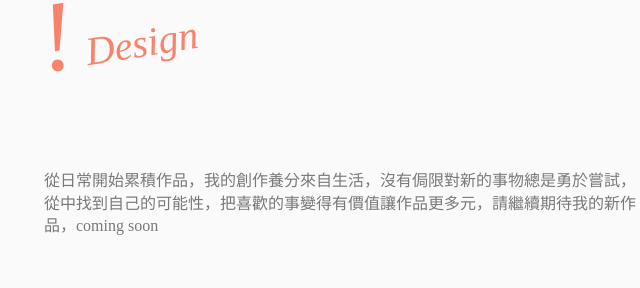
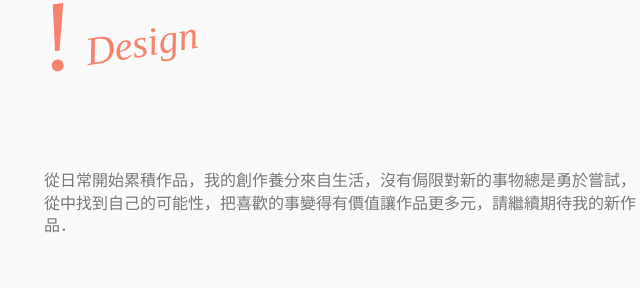
Before and after one commit to nowherefish/my-pu, a plain HTML site: page index.html in a window 1280 px wide. Shown: the part 2040-2328 px from the top of the page, 71-711 px from the left. Drawn offline with nearby package versions, Linux system fonts and the light colour scheme.

Commit message:
Update index.html

```diff
--- a/index.html
+++ b/index.html
@@ -183,7 +183,7 @@
 				</div>
 				<div class="row">
 					<div class="col-md-7 col-xs-12 col-sm-7">
-						<div class="design text"><br><br>從日常開始累積作品，我的創作養分來自生活，沒有侷限對新的事物總是勇於嘗試，從中找到自己的可能性，把喜歡的事變得有價值讓作品更多元，請繼續期待我的新作品，coming soon</div>
+						<div class="design text"><br><br>從日常開始累積作品，我的創作養分來自生活，沒有侷限對新的事物總是勇於嘗試，從中找到自己的可能性，把喜歡的事變得有價值讓作品更多元，請繼續期待我的新作品．</div>
 					</div>
 					<div class="col-md-5 col-xs-12 col-sm-5 text-right">
 						<div class="divider m-top-50">
```
